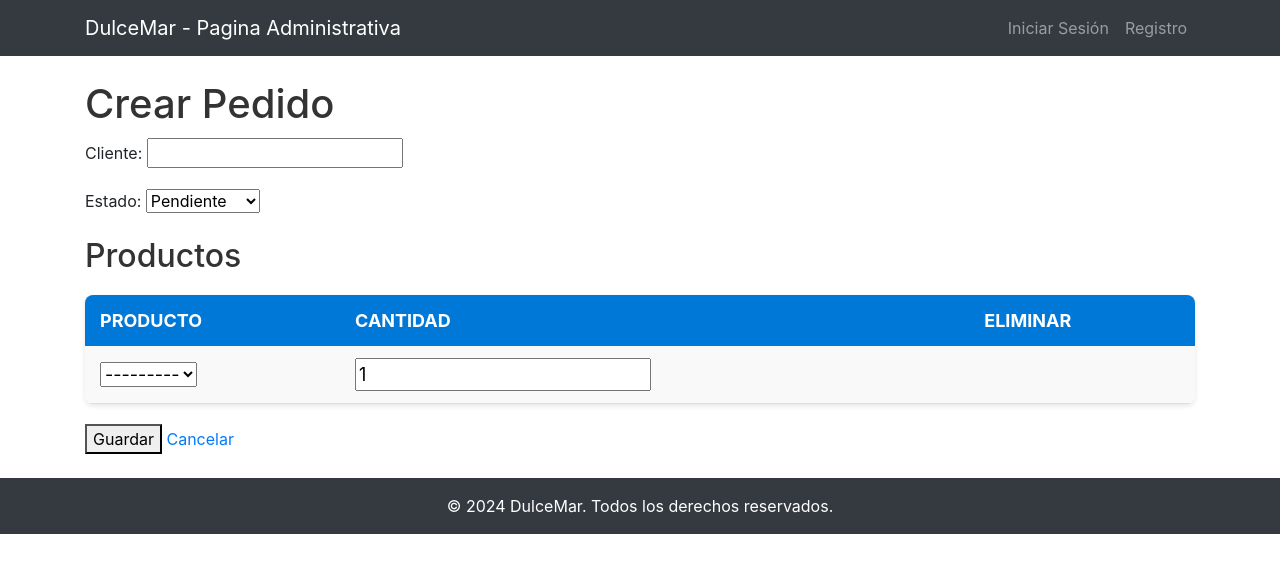
After one commit to Zedn1/IngDulceMar, a Django app: page /gestion/crear/ in a window 1280 px wide. The commit adds this page. Shown: the top 573 px of the page. Run offline with Django 5.2, Linux system fonts and the light colour scheme; data that the repository does not hold is empty; some libraries are stand-ins or nearby versions.

Commit message:
crud no funcional

```diff
--- /dev/null
+++ b/gestion/forms.py
@@ -0,0 +1,21 @@
+from django import forms
+from django.forms import inlineformset_factory
+from .models import Pedido, DetallePedido
+
+class PedidoForm(forms.ModelForm):
+    class Meta:
+        model = Pedido
+        fields = ['cliente', 'estado']  # Incluye los campos necesarios
+
+class DetallePedidoForm(forms.ModelForm):
+    class Meta:
+        model = DetallePedido
+        fields = ['producto', 'cantidad']
+
+DetallePedidoFormSet = inlineformset_factory(
+    Pedido,
+    DetallePedido,
+    form=DetallePedidoForm,
+    extra=1,
+    can_delete=True
+)
--- a/gestion/models.py
+++ b/gestion/models.py
@@ -97,7 +97,10 @@ class PedidoProveedor(models.Model):
 class DetallePedido(models.Model):
     pedido = models.ForeignKey(Pedido, on_delete=models.CASCADE)
     producto = models.ForeignKey(Producto, on_delete=models.CASCADE)
-    cantidad = models.PositiveIntegerField()
+    cantidad = models.PositiveIntegerField(default=1)
+
+    def __str__(self):
+        return f"{self.cantidad} x {self.producto.nombre} en Pedido #{self.pedido.id}"
 
     def save(self, *args, **kwargs):
         if self.cantidad > self.producto.cantidad_en_stock:
--- /dev/null
+++ b/gestion/templates/gestion/crear_pedido.html
@@ -0,0 +1,37 @@
+{% extends 'base.html' %}
+
+{% block title %}Crear Pedido{% endblock %}
+
+{% block content %}
+<h1>Crear Pedido</h1>
+<form method="post">
+    {% csrf_token %}
+    {{ pedido_form.as_p }}
+    <h2>Productos</h2>
+    {{ formset.management_form }}
+    <table>
+        <thead>
+            <tr>
+                <th>Producto</th>
+                <th>Cantidad</th>
+                <th>Eliminar</th>
+            </tr>
+        </thead>
+        <tbody>
+            {% for form in formset %}
+                <tr>
+                    <td>{{ form.producto }}</td>
+                    <td>{{ form.cantidad }}</td>
+                    <td>
+                        {% if form.instance.pk %}
+                            <input type="checkbox" name="{{ form.DELETE.name }}">
+                        {% endif %}
+                    </td>
+                </tr>
+            {% endfor %}
+        </tbody>
+    </table>
+    <button type="submit">Guardar</button>
+    <a href="{% url 'gestion:pedidos' %}">Cancelar</a>
+</form>
+{% endblock %}
--- a/gestion/urls.py
+++ b/gestion/urls.py
@@ -7,4 +7,9 @@ urlpatterns = [
     path('ingresosygastos/', views.ingresos_y_gastos, name='ingresos_y_gastos'),
     path('pedidos/', views.pedidos, name='pedidos'),
     path('pedidos-proveedores/', views.pedidos_proveedores, name='pedidos_proveedores'),
+    path('crear/', views.crear_pedido, name='crear_pedido'),
+    path('<int:id>/editar/', views.editar_pedido, name='editar_pedido'),
+    path('<int:id>/eliminar/', views.eliminar_pedido, name='eliminar_pedido'),
+    path('eliminar_producto/<int:detalle_id>/', views.eliminar_producto, name='eliminar_producto'),
+
 ]
--- a/gestion/views.py
+++ b/gestion/views.py
@@ -1,6 +1,9 @@
-from django.shortcuts import render
+from django.shortcuts import render, get_object_or_404, redirect
 from django.db.models import Sum
-from .models import Gasto, Ingreso, Pedido, PedidoProveedor
+from django.urls import reverse
+from django.contrib import messages
+from .models import Gasto, Ingreso, Pedido, Producto, PedidoProveedor, DetallePedido
+from .forms import PedidoForm, DetallePedidoFormSet
 
 # Create your views here.
 def ingresos_y_gastos(request):
@@ -28,3 +31,63 @@ def pedidos(request):
 def pedidos_proveedores(request):
     pedidos = PedidoProveedor.objects.all().order_by('estado', 'fecha_creacion')
     return render(request, 'gestion/pedidosProveedores.html', {'pedidos': pedidos})
+
+
+# Vista para crear un pedido
+def crear_pedido(request):
+    if request.method == 'POST':
+        pedido_form = PedidoForm(request.POST)
+        formset = DetallePedidoFormSet(request.POST)
+        if pedido_form.is_valid() and formset.is_valid():
+            pedido = pedido_form.save()
+            formset.instance = pedido  # Asigna el pedido al formset
+            formset.save()
+            pedido.calcular_precio_total()  # Actualiza el precio total
+            messages.success(request, 'Pedido creado exitosamente.')
+            return redirect('gestion:pedidos')  # Cambia según tu URL
+    else:
+        pedido_form = PedidoForm()
+        formset = DetallePedidoFormSet()
+    return render(request, 'gestion/crear_pedido.html', {
+        'pedido_form': pedido_form,
+        'formset': formset
+    })
+
+# Vista para editar un pedido
+def editar_pedido(request, id):
+    productos = Producto.objects.all().order_by('nombre')
+    pedido = get_object_or_404(Pedido, id=id)
+    if request.method == 'POST':
+        pedido_form = PedidoForm(request.POST, instance=pedido)
+        formset = DetallePedidoFormSet(request.POST, instance=pedido)
+        if pedido_form.is_valid() and formset.is_valid():
+            pedido.save()
+            formset.save()
+            pedido.calcular_precio_total()
+            messages.success(request, 'Pedido actualizado exitosamente.')
+            return redirect('gestion:pedidos')
+    else:
+        pedido_form = PedidoForm(instance=pedido)
+        formset = DetallePedidoFormSet(instance=pedido)
+    return render(request, 'gestion/editar_pedido.html', {
+        'pedido_form': pedido_form,
+        'formset': formset,
+        'pedido': pedido,
+        'productos': productos
+    })
+
+# Vista para eliminar un pedido
+def eliminar_pedido(request, id):
+    pedido = get_object_or_404(Pedido, id=id)
+    if request.method == "POST":
+        pedido.delete()
+        messages.success(request, "Pedido eliminado exitosamente.")
+        return redirect('gestion:pedidos')  # Cambia este nombre por la URL de la lista de pedidos
+    return render(request, 'gestion/eliminar_pedidos.html', {'pedido': pedido})
+
+def eliminar_producto(request, detalle_id):
+    detalle = get_object_or_404(DetallePedido, id=detalle_id)
+    pedido = detalle.pedido
+    detalle.delete()
+    messages.success(request, f"Producto eliminado de pedido #{pedido.id}")
+    return redirect('gestion:editar_pedido', id=pedido.id)
```
Also changed, not shown: gestion/templates/gestion/editar_pedido.html (added, +53 -0 lines), gestion/templates/gestion/eliminar_pedidos.html (added, +13 -0 lines), gestion/templates/gestion/eliminar_producto.html (added, +18 -0 lines), gestion/templates/gestion/pedidos.html (+11 -5 lines).
